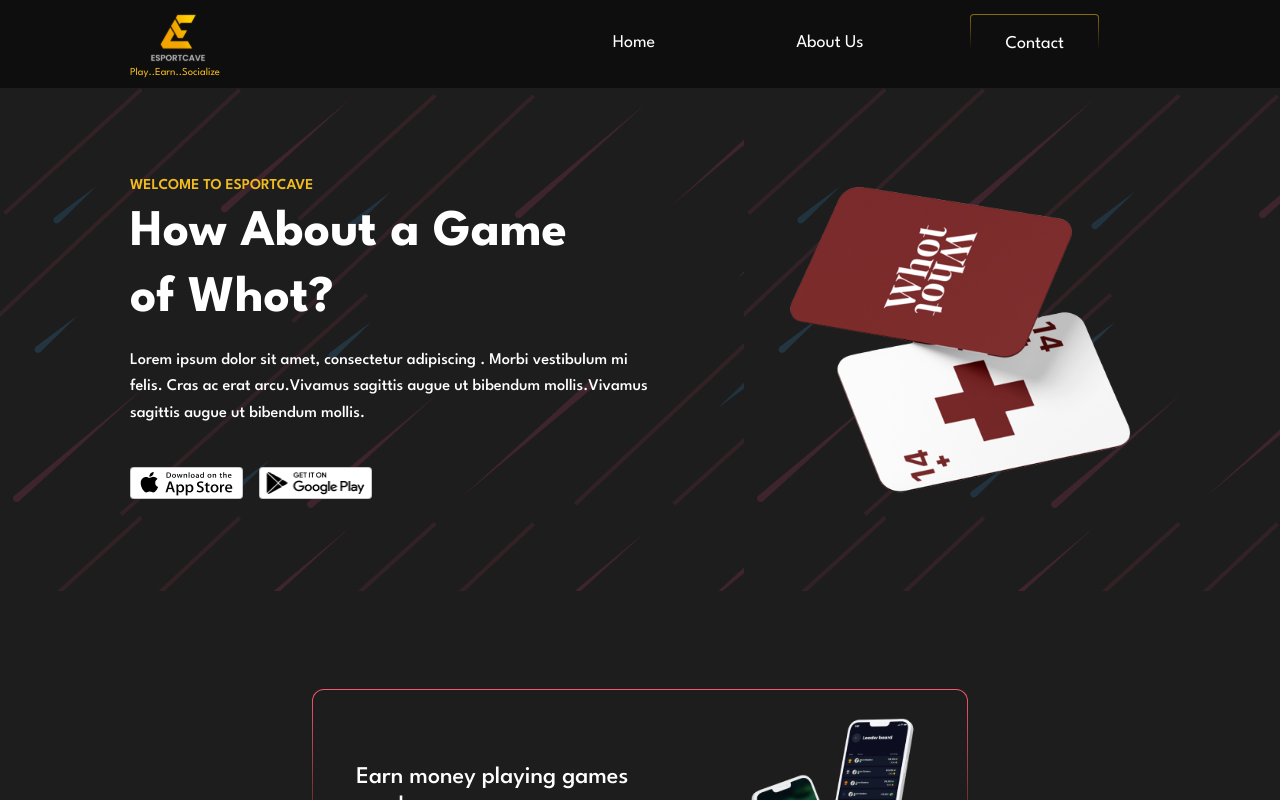
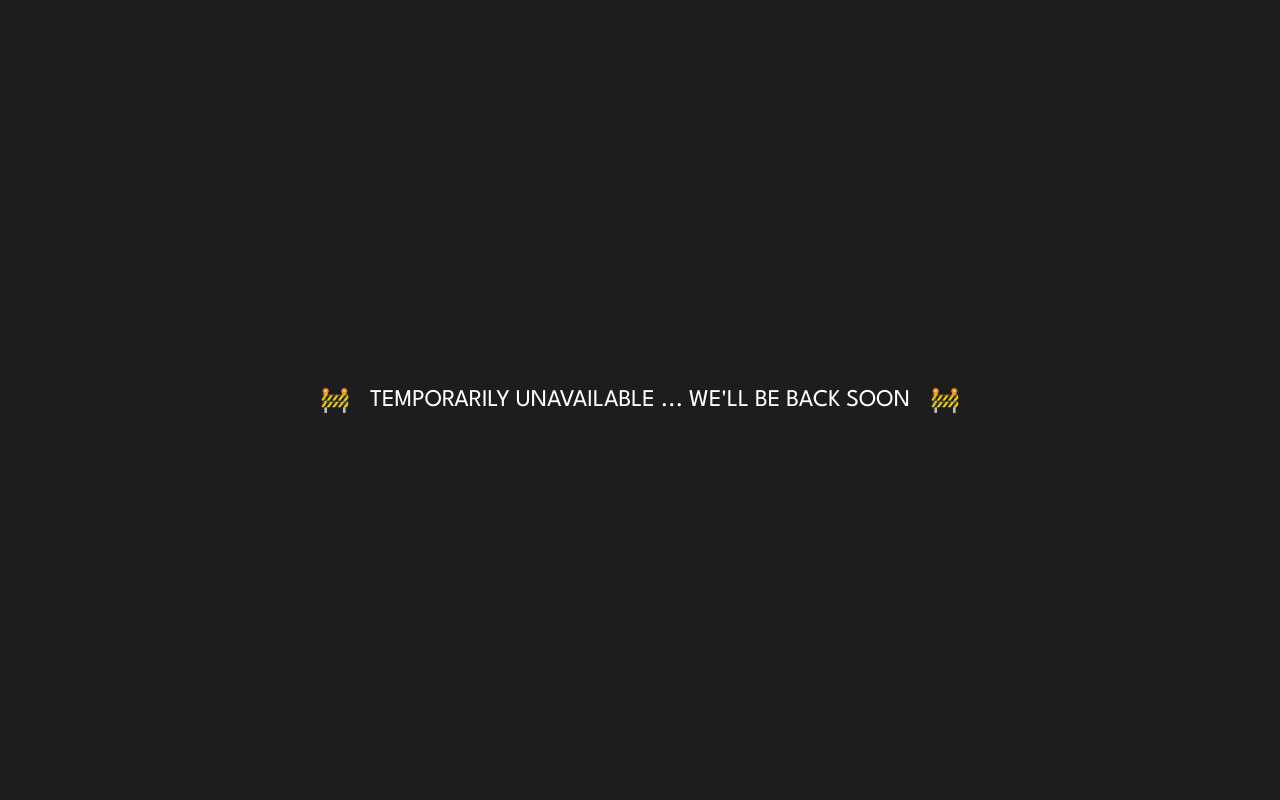
Before and after one commit to iyanushow/esportcave, a React (Create React App) app: page / in a window 1280 px wide. Shown: the top 800 px of the page. Built offline with nearby package versions, Linux system fonts and the light colour scheme.

Commit message:
removed page

```diff
--- a/src/App.js
+++ b/src/App.js
@@ -1,22 +1,24 @@
 import Layout from "./components/Layout";
-import Hero from "./components/sections/Hero/Hero";
-import Earn from "./components/sections/Earn/Earn";
-import Games from "./components/sections/Games/Games";
+// import Hero from "./components/sections/Hero/Hero";
+// import Earn from "./components/sections/Earn/Earn";
+// import Games from "./components/sections/Games/Games";
 
 //styles
 import "./styles/index.css";
-import styles from "./styles/main.module.css";
-import Contact from "./components/sections/Contact/Contact";
+// import styles from "./styles/main.module.css";
+// import Contact from "./components/sections/Contact/Contact";
+import ErrorPage from "./components/sections/ErrorPage/ErrorPage";
 
 function App() {
   return (
     <Layout>
-      <Hero />
+      {/* <Hero />
       <div className={styles.container}>
         <Earn />
         <Games />
         <Contact />
-      </div>
+      </div> */}
+      <ErrorPage />
     </Layout>
   );
 }
--- a/src/components/Layout/index.js
+++ b/src/components/Layout/index.js
@@ -10,9 +10,9 @@ import styles from "./layout.module.css";
 const Layout = ({ children }) => {
   return (
     <>
-      <Navbar />
+      {/* <Navbar /> */}
       <main className={styles.layout}>{children}</main>
-      <Footer />
+      {/* <Footer /> */}
     </>
   );
 };
--- /dev/null
+++ b/src/components/sections/ErrorPage/404.module.css
@@ -0,0 +1,27 @@
+.error {
+  height: 100vh;
+  display: flex;
+  justify-content: center;
+  align-items: center;
+  font-size: 24px;
+  text-transform: uppercase;
+
+  padding: 0 20px;
+}
+
+.error h1 {
+  margin: 0 20px;
+  font-size: 12px;
+}
+
+@media (min-width: 768px) {
+  .error h1 {
+    font-size: 24px;
+  }
+}
+
+@media (max-width: 400px) {
+  .error span:last-of-type {
+    display: none;
+  }
+}
--- /dev/null
+++ b/src/components/sections/ErrorPage/ErrorPage.js
@@ -0,0 +1,14 @@
+import React from "react";
+import styles from "./404.module.css";
+
+const ErrorPage = () => {
+  return (
+    <div className={styles.error}>
+      <span>🚧</span>
+      <h1>Temporarily Unavailable ... We'll be back soon </h1>
+      <span>🚧</span>
+    </div>
+  );
+};
+
+export default ErrorPage;
```
